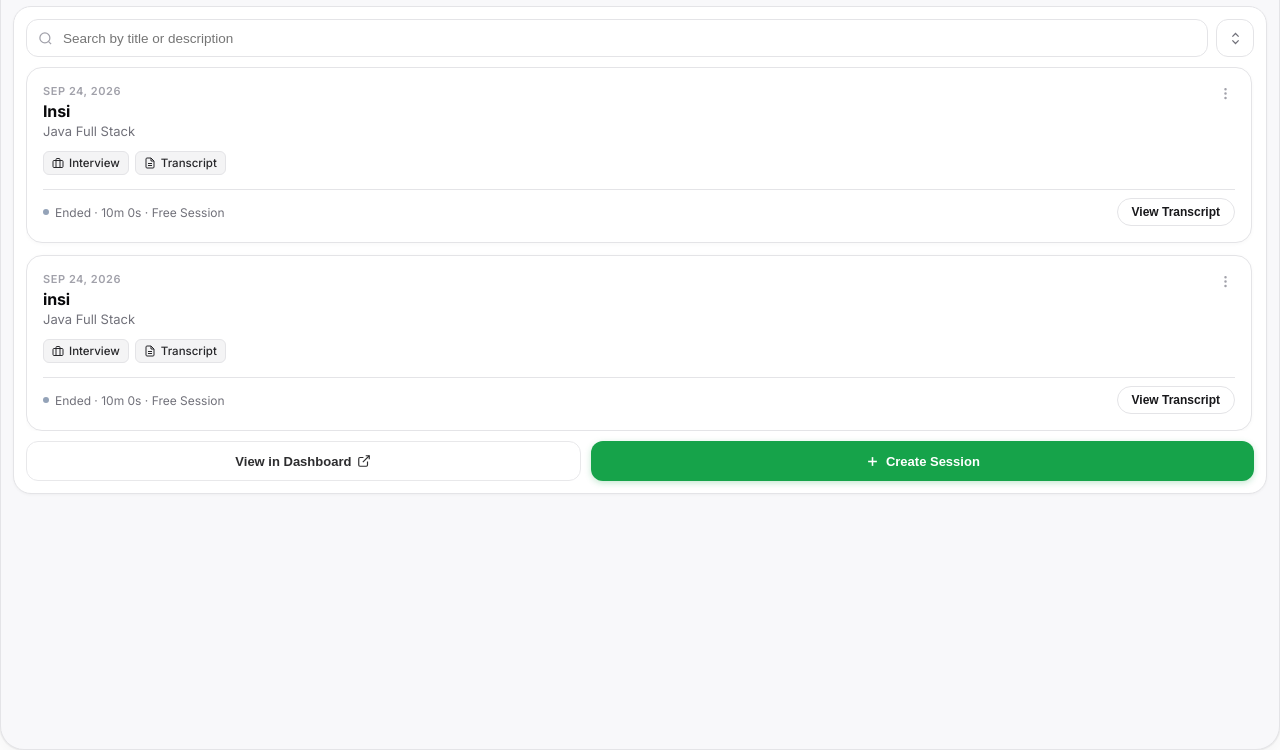
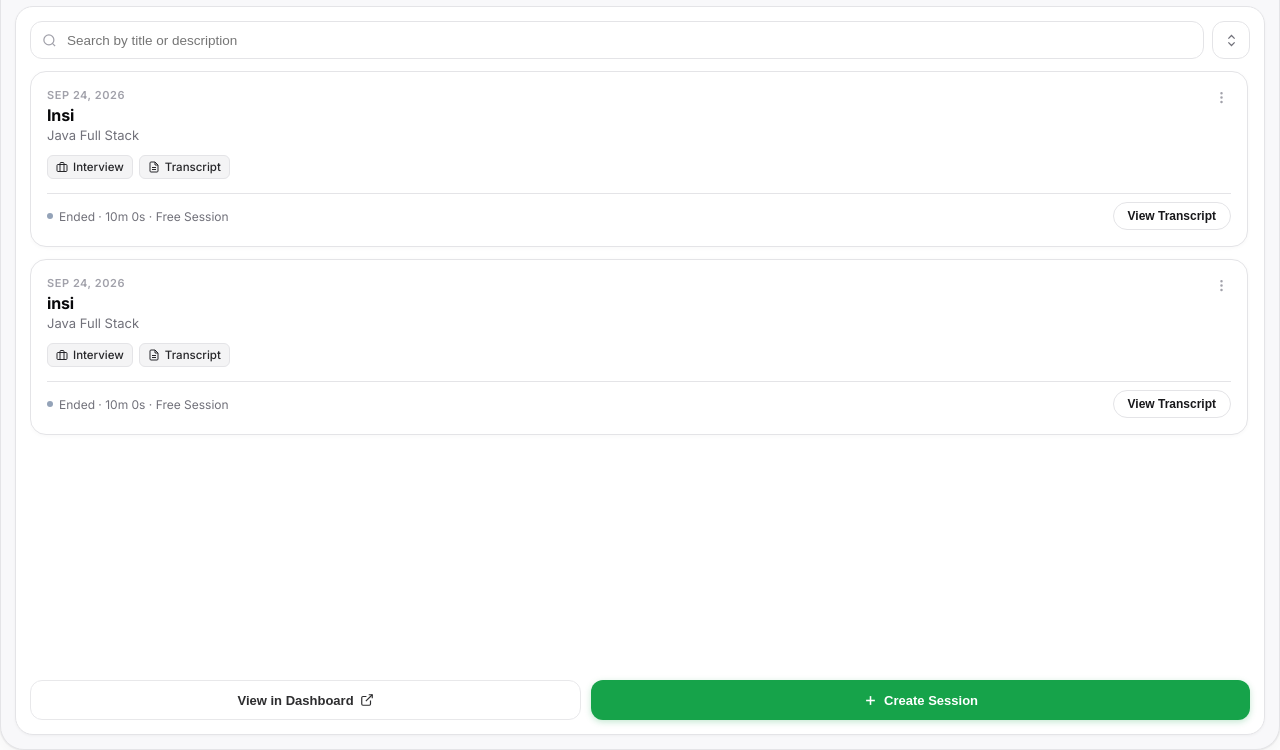
Before and after one commit to arthurhenriquelopes/Spectra, an Electron app: page web/index.html in a window 1280 px wide. Shown: the part 50-800 px from the top of the page. Drawn offline with nearby package versions, Linux system fonts and the light colour scheme; no server answers.

Commit message:
fix(ui): ensure parakeet-hub-card stretches to bottom of window with 14px margin, pin bottom buttons, and enable internal scroll

```diff
--- a/web/css/parakeet-theme.css
+++ b/web/css/parakeet-theme.css
@@ -423,12 +423,13 @@ input:checked + .switch-slider:before {
 }
 
 /* --- Main Hub View (Cards & Search) --- */
-.parakeet-content-area {
+.parakeet-content-area,
+#parakeet-hub-view {
     flex: 1;
     min-height: 0;
     display: flex;
     flex-direction: column;
-    padding: 0 12px 12px 12px;
+    padding: 0 14px 14px 14px;
     overflow: hidden;
     position: relative;
 }
@@ -436,10 +437,11 @@ input:checked + .switch-slider:before {
 .parakeet-hub-card {
     flex: 1;
     min-height: 0;
+    height: 100%;
     background: var(--card-bg);
     border: 1px solid var(--card-border);
     border-radius: 18px;
-    padding: 12px;
+    padding: 14px;
     display: flex;
     flex-direction: column;
     overflow: hidden;
@@ -450,7 +452,7 @@ input:checked + .switch-slider:before {
     display: flex;
     align-items: center;
     gap: 8px;
-    margin-bottom: 10px;
+    margin-bottom: 12px;
     flex-shrink: 0;
 }
 
@@ -510,6 +512,7 @@ input:checked + .switch-slider:before {
     flex-direction: column;
     gap: 12px;
     flex: 1;
+    min-height: 0;
     overflow-y: auto;
     padding-right: 2px;
 }
@@ -645,7 +648,9 @@ input:checked + .switch-slider:before {
     align-items: center;
     justify-content: center;
     flex: 1;
-    padding: 40px 20px;
+    min-height: 0;
+    height: 100%;
+    padding: 30px 20px;
     text-align: center;
     color: var(--text-muted);
 }
--- a/web/js/main.js
+++ b/web/js/main.js
@@ -125,7 +125,7 @@ function switchView(targetView) {
     const liveView = document.getElementById('parakeet-live-view');
 
     if (targetView === 'onboarding' || targetView === 'hub') {
-        if (hubView) hubView.style.display = 'block';
+        if (hubView) hubView.style.display = 'flex';
         if (bottomBar) bottomBar.style.display = 'flex';
         if (createView) createView.style.display = 'none';
         if (liveView) liveView.style.display = 'none';
```
Also changed, not shown: 1 other file.
